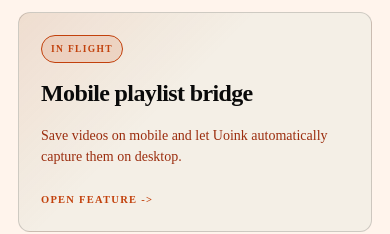
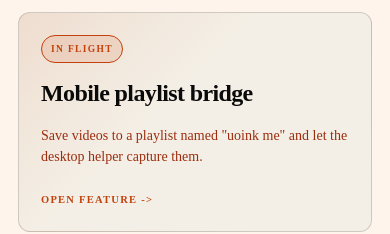
Before and after one commit to ryanbiddy/uoink-site, a Next.js app: page /features in a window 390 px wide. Shown: the part 1889-2123 px from the top of the page. Built offline with nearby package versions, Linux system fonts and the light colour scheme; no server answers.

Commit message:
Clarify mobile bridge playlist name (#19)

```diff
--- a/app/features/feature-data.ts
+++ b/app/features/feature-data.ts
@@ -187,7 +187,7 @@
     "title": "Mobile playlist bridge",
     "category": "Capture",
     "status": "in flight",
-    "summary": "Save videos on mobile and let Uoink automatically capture them on desktop.",
+    "summary": "Save videos to a playlist named \"uoink me\" and let the desktop helper capture them.",
     "keywords": [
       "uoink feature",
       "mobile playlist bridge",
@@ -197,12 +197,12 @@
       "capture",
       "desktop"
     ],
-    "whatItDoes": "Capture videos from your phone. You save links to a designated YouTube playlist while on mobile, and the desktop helper polls the list when you return to your computer. It extracts every new video, groups them by topic, and adds them to your local index. Your mobile queue becomes a structured library automatically.",
+    "whatItDoes": "Capture videos from your phone. Create a YouTube playlist named \"uoink me\", save videos there while you browse on mobile, and the desktop helper polls the list when you return to your computer. It extracts every new video, groups them by topic, and adds them to your local index. Your mobile queue becomes a structured library automatically.",
     "gettingStarted": [
-      "Create a public or unlisted playlist on YouTube.",
+      "Create a public or unlisted YouTube playlist named \"uoink me\".",
       "Open the desktop settings panel in Uoink.",
       "Paste the playlist URL into the mobile bridge field.",
-      "Save videos to this playlist when browsing on your phone.",
+      "Save videos to \"uoink me\" when browsing on your phone.",
       "The desktop helper scans the list on boot and downloads the new entries."
     ],
     "behindScenes": "The local helper schedules a background job that queries the YouTube playlist API at regular intervals. It compares the playlist items against the local SQLite database to identify new URLs. When it detects a new video, it queues the URL for background extraction. The helper downloads the audio streams, runs transcription, and writes the markdown files to your corpus folder.",
@@ -214,7 +214,7 @@
       "playlist-mode",
       "podcast-feeds"
     ],
-    "cta": "Configure the mobile bridge to sync your mobile discoveries with your desktop library.",
+    "cta": "Create the \"uoink me\" playlist, connect it once, and let your desktop library catch up.",
     "screenshot": {
       "title": "Uoink settings showing mobile bridge config",
       "alt": "Uoink settings showing mobile bridge config",
```
Also changed, not shown: public/llms-full.txt.
